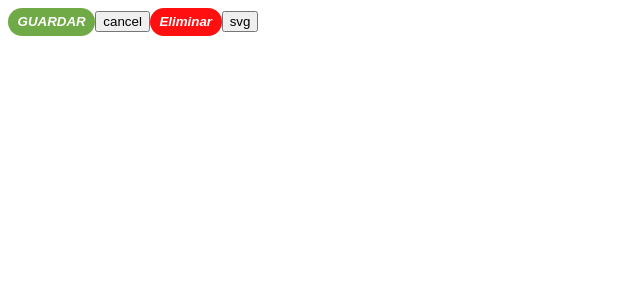
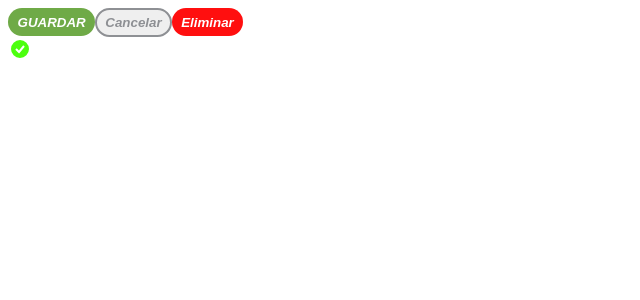
Before and after one commit to LIAN-CORP/lian-corp-front, an Angular app: page / in a window 1280 px wide. Shown: the top 300 px of the page, without its empty margins (0-640 px from the left). Built offline with nearby package versions, Linux system fonts and the light colour scheme.

Commit message:
add style to svg-button

```diff
--- a/src/app/app.component.html
+++ b/src/app/app.component.html
@@ -1,4 +1,20 @@
 <app-save-button text="GUARDAR"></app-save-button>
-<app-cancel-button></app-cancel-button>
+<app-cancel-button text="Cancelar"></app-cancel-button>
 <app-delete-button text="Eliminar"></app-delete-button>
-<app-svg-button></app-svg-button>
+<app-svg-button>
+  <ng-container svg>
+    <svg
+      xmlns="http://www.w3.org/2000/svg"
+      width="24"
+      height="24"
+      viewBox="0 0 24 24"
+    >
+      <path
+        fill="#4cff0f"
+        fill-rule="evenodd"
+        d="M12 21a9 9 0 1 0 0-18a9 9 0 0 0 0 18m-.232-5.36l5-6l-1.536-1.28l-4.3 5.159l-2.225-2.226l-1.414 1.414l3 3l.774.774z"
+        clip-rule="evenodd"
+      />
+    </svg>
+  </ng-container>
+</app-svg-button>
--- a/src/app/components/atoms/cancel-button/cancel-button.component.html
+++ b/src/app/components/atoms/cancel-button/cancel-button.component.html
@@ -1 +1 @@
-<button>cancel</button>
+<button class="btn-cancel">{{ text }}</button>
--- a/src/app/components/atoms/cancel-button/cancel-button.component.scss
+++ b/src/app/components/atoms/cancel-button/cancel-button.component.scss
@@ -0,0 +1,11 @@
+.btn-cancel {
+  background-color: none;
+  border: 2px solid #8e9094;
+  padding: 0.3rem 0.5rem;
+  border-radius: 1rem;
+  text-align: center;
+  font-style: italic;
+  font-weight: bold;
+  cursor: pointer;
+  color: #8e9094;
+}
--- a/src/app/components/atoms/cancel-button/cancel-button.component.ts
+++ b/src/app/components/atoms/cancel-button/cancel-button.component.ts
@@ -1,12 +1,12 @@
-import { Component } from '@angular/core';
+import { Component, Input } from '@angular/core';
 
 @Component({
   selector: 'app-cancel-button',
   standalone: true,
   imports: [],
   templateUrl: './cancel-button.component.html',
-  styleUrl: './cancel-button.component.scss'
+  styleUrl: './cancel-button.component.scss',
 })
 export class CancelButtonComponent {
-
+  @Input() text!: string;
 }
--- a/src/app/components/atoms/svg-button/svg-button.component.html
+++ b/src/app/components/atoms/svg-button/svg-button.component.html
@@ -1 +1,3 @@
-<button>svg</button>
+<button class="btn-svg">
+  <ng-content select="[svg]"></ng-content>
+</button>
--- a/src/app/components/atoms/svg-button/svg-button.component.scss
+++ b/src/app/components/atoms/svg-button/svg-button.component.scss
@@ -0,0 +1,14 @@
+.btn-svg {
+  display: flex;
+  justify-content: center;
+  align-items: center;
+  border-radius: 1rem;
+  align-items: center;
+  padding: 0;
+  border: none;
+  background-color: transparent;
+  cursor: pointer;
+}
+.btn-svg:hover {
+  stroke: rgb(202, 202, 202);
+}
```
Also changed, not shown: src/app/components/atoms/svg-button/svg-button.component.ts (+3 -5 lines).
